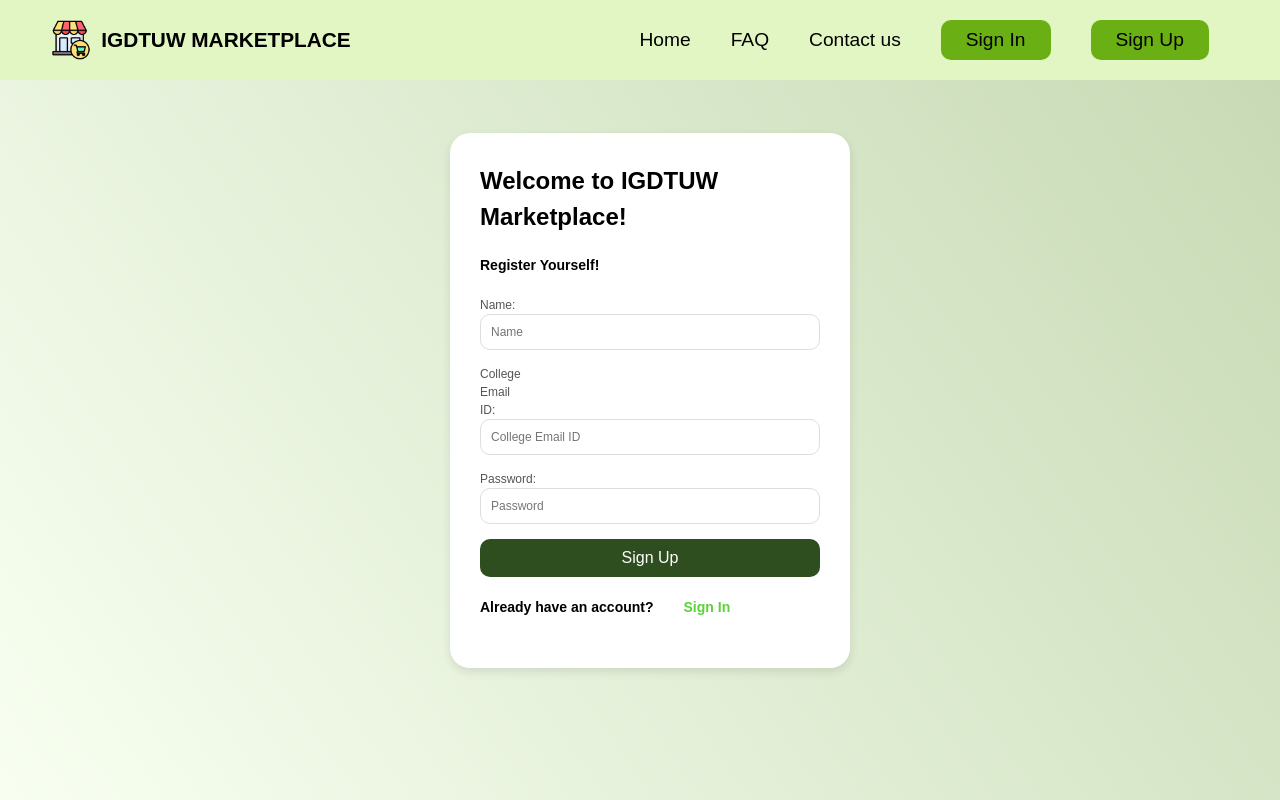
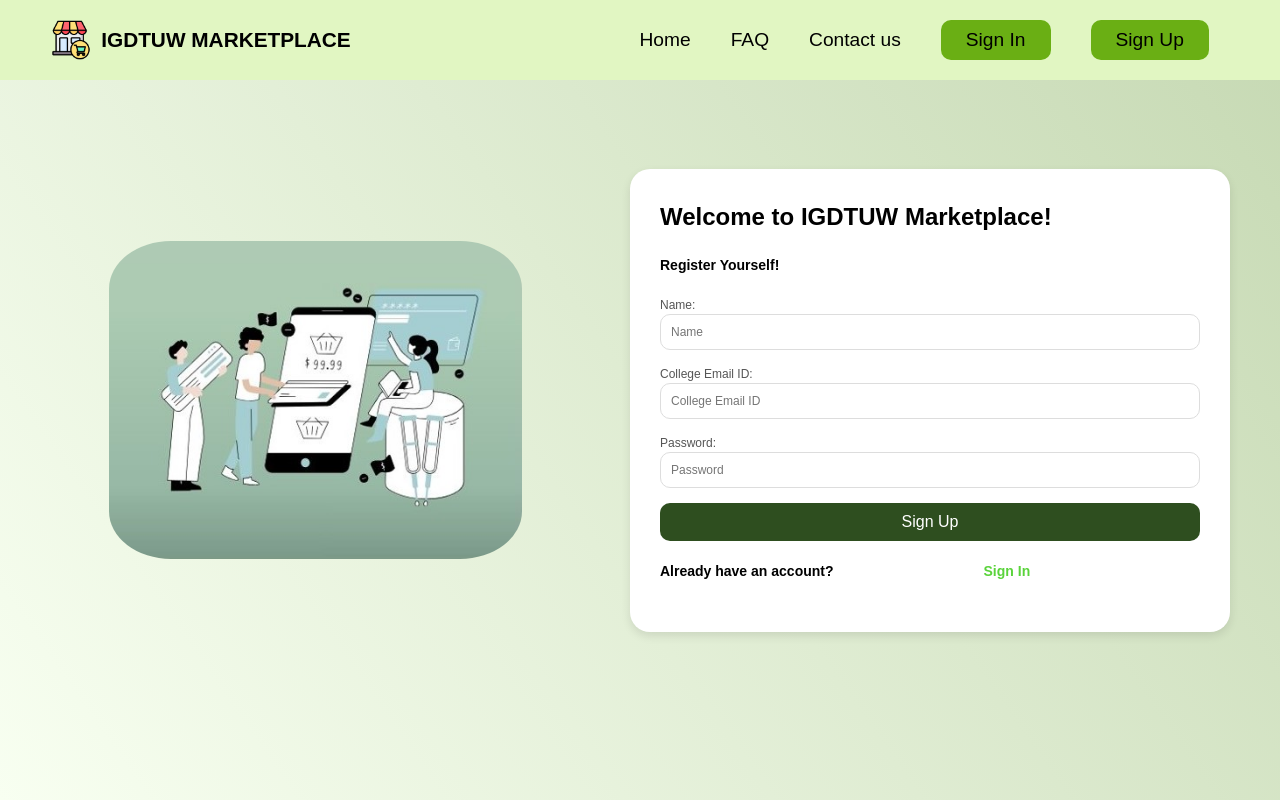
Before and after one commit to Nandini-Pandey/IGDTUW-Marketplace, a React (Vite) app: page /signup in a window 1280 px wide. Built offline with nearby package versions, Linux system fonts and the light colour scheme.

Commit message:
signup update

```diff
--- a/src/components/Navbar.jsx
+++ b/src/components/Navbar.jsx
@@ -36,21 +36,24 @@ const Navbar = () => {
         </div>
         <ul id="navbar" className={`${isActive ? "active" : ""}`} onClick={toggleHamburger}>
         <li>
-            <a href="/">Home</a>
+  <Link to="/">Home</Link>  {/* ✅ Use Link instead of a */}
 </li>
 <li>
-            <a href="/faq">FAQ</a>
+  <Link to="/faq">FAQ</Link>
 </li>
 <li>
-            <a href="/contact">Contact us</a>
+  <Link to="/contact">Contact us</Link>
 </li>
 <li>
-            <button className="logout"><a href ="/signin">Sign In</a></button>
+  <button className="logout">
+    <Link to="/signin">Sign In</Link>
+  </button>
 </li>
 <li>
-            <button className="logout"><a href ="/signup">Sign Up</a></button>
+  <button className="logout">
+    <Link to="/signup">Sign Up</Link>
+  </button>
 </li>
-
         </ul>
 
 
--- a/src/components/SignUp.css
+++ b/src/components/SignUp.css
@@ -10,19 +10,18 @@
   background: white;
   padding: 30px;
   border-radius: 20px;
-    width: 400px;
+  width: 600px;  /* Match the width to the signin form */
   box-shadow: 0 4px 10px rgba(0, 0, 0, 0.1);
-    margin-right:500px;
 }
 
-  .signup-form-container h2{
+.signup-form-container h2 {
   color: black;
   font-size: 24px;
   font-weight: bold;
   margin-bottom: 20px;
 }
 
-  .signup-form-container p{
+.signup-form-container p {
   color: black;
   font-size: 14px;
   font-weight: bold;
@@ -51,40 +50,47 @@
   background-color: #1e3514;
 }
 
-  .signup-redirect{
+.signup-redirect {
   display: flex;
 }
-  .signup-redirect p{
+
+.signup-redirect p,
+.signup-redirect a {
   color: black;
   font-size: 14px;
   font-weight: bold;
   margin-bottom: 20px;
   padding-top: 20px;
-    padding-right: 30px;
-  }
-  .signup-redirect a{
-    color: rgb(90, 211, 59);
-    font-size: 14px;
-    font-weight: bold;
-    margin-bottom: 20px;
-    padding-top: 20px;
-    padding-right: 30px;
+  padding-right: 60px;
 }
 
-  .signup-left{
-    margin-left: 450px;
-    border-radius: 15%;;
+.signup-redirect a {
+  color: rgb(90, 211, 59);
+  padding-top: 20px;
+  padding-left: 90px;
 }
-  .signup-left img{
-    width: 100%;
-    height: 100%;
+
+.signup-left {
+  flex: 1;
+  display: flex;
+  justify-content: center;
+  align-items: center;
+  padding: 20px;
+}
+
+.signup-left img {
+  width: 70%;
+  height: auto;
   border-radius: 15%;
 }
 
-  .signup-right{
+.signup-right {
+  flex: 1;
   margin-right: 50px;
-    border-radius: 15%;
+  display: flex;
+  justify-content: center;
 }
- .signup-btn-form{
+
+.signup-btn-form {
   font-size: medium;
 }
```
Lines whose indentation alone changed are shown as unchanged.
